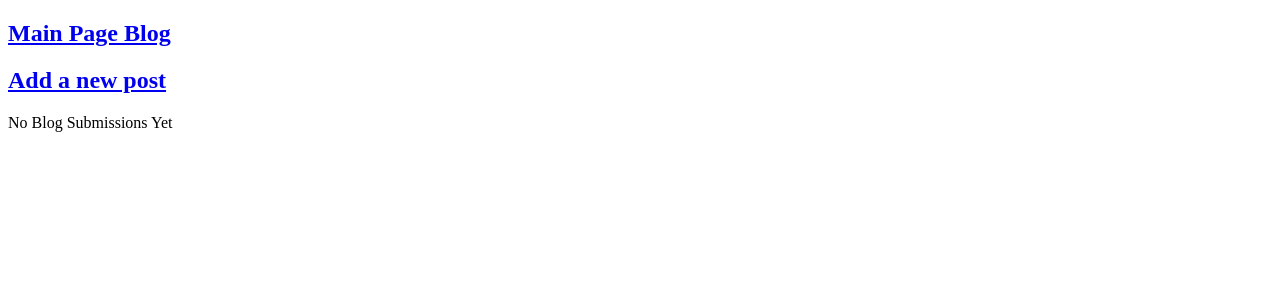
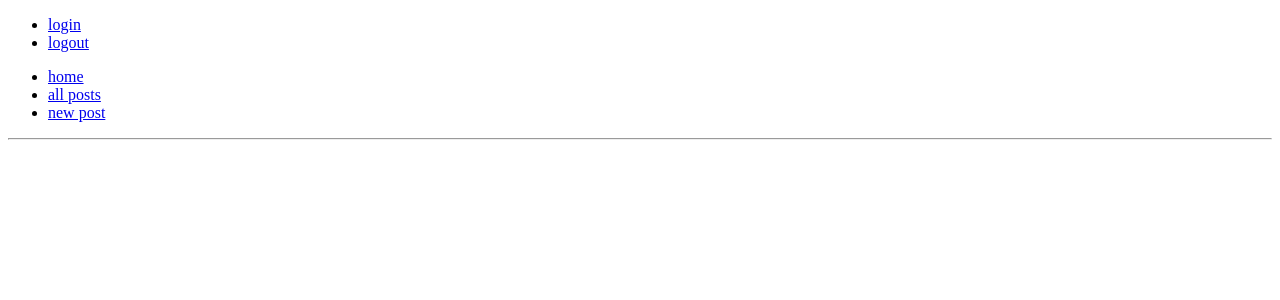
Before and after one commit to Dwonka27/blogz, a Flask app: page /blog?id=1 in a window 1280 px wide. Shown: the top 300 px of the page. Run offline with Flask 2, Linux system fonts and the light colour scheme; the visitor is signed in with stand-in values (Sample User, id 1); data comes from the database, SQL or seed files in the repository; data that the repository does not hold is empty.

Commit message:
MAde some solid progress

```diff
--- a/main.py
+++ b/main.py
@@ -73,16 +73,20 @@ def login():
 
 @app.route("/logout")
 def logout():
-    del session["email"]
+    del session["username"]
     return redirect("/")
 
 
 @app.route("/blog", methods=["POST", "GET"])
 def blog():
 
-    if request.method == "POST":
-        title = request.form["title"]
-        body = request.form["body"]
+    userid = request.args.get("id")
+
+    if userid:
+
+        allofit = User.query.get(userid)
+        owner = Blog.query.filter_by(owner=allofit).all()
+        return render_template("allofit.html", blogs=owner)
 
     blogs = Blog.query.all()
 
@@ -124,12 +128,13 @@ def post():
 
 # Working on adding a home page with all of the Usernames from the database displayed!
 
+
 @app.route("/", methods=["GET"])
 def index():
 
     users = User.query.all()
 
-    return render_template("home.html", title="Homepage", users = users)
+    return render_template("home.html", users = users)
     # Definitely almost finished home page
 
 
--- /dev/null
+++ b/templates/allofit.html
@@ -0,0 +1,13 @@
+{% extends "base.html" %}
+
+{% block content %}
+
+{% for blogpost in blogs %}
+<div>
+    <h2><a href="/post?p={{blogpost.id}}">{{blogpost.title}}</a></h2>
+    <p>{{blogpost.body}}</p>
+    <p>written by {{blogpost.owner.username}}</a></p>
+</div>
+{% endfor %}
+
+{% endblock %}
--- a/templates/base.html
+++ b/templates/base.html
@@ -8,7 +8,18 @@
         </style>
     </head>
     <body>
-
+            <nav>
+                    <ul id="user-account">
+                        <li><a href="/login">login</a></li>
+                        <li><a href="/logout">logout</a></li>
+                    </ul>
+                    <ul>
+                        <li><a href="/">home</a></li>
+                        <li><a href="/blog">all posts</a></li>
+                        <li><a href="/newpost">new post</a></li>
+                    </ul>
+                </nav>
+                <hr>
         {% block content %}
         {% endblock %}
 
--- a/templates/blog.html
+++ b/templates/blog.html
@@ -1,8 +1,7 @@
 {% extends "base.html" %}
 
 {% block content %}
-<h2><a href="/blog">Main Page Blog</a></h2>
-<h2><a href="/newpost">Add a new post</a></h2>
+
 {% if blogs|length == 0 %}
 <p>No Blog Submissions Yet</p>
 {% else %}
@@ -11,9 +10,9 @@
 {% for blog in blogs %}
 <div>
     <h2><a href="/post?p={{blog.id}}">{{blog.title}}</a></h2>
-
-    <h3>{{blog.body}}</h3>
-</div>
+    <p>{{blog.body}}</p>
+    <p>written by<a href="/blog?id={{name.id}}"> {{blog.owner.username}}</a></p>
+    </div>
 {% endfor %}
 
 
--- a/templates/home.html
+++ b/templates/home.html
@@ -9,8 +9,8 @@
 
             {% for name in users %}
             <!--  CREATE FULLBLOG ROUTE  -->
-            <a href="/fullblog?userid={{name.id}}"></a> <li>{{name.username}}
-            </li>
+            <a href="/blog?id={{name.id}}">
+                <li>{{name.username}}</li></a>
 
             {% endfor %}
         </ul>
--- a/templates/login.html
+++ b/templates/login.html
@@ -2,7 +2,7 @@
 
 {% block content %}
 <h1>Log in to Blogz!</h1>
-<p>If you don't have an account, you may <a href="/Signup">Sign up here!</a> for one</p>
+<p>If you don't have an account, you may <a href="/signup">Sign up here!</a> for one</p>
 <form action="/login" method="post">
     <table>
         <tr>
--- a/templates/newpost.html
+++ b/templates/newpost.html
@@ -1,8 +1,7 @@
 {% extends "base.html" %}
 
 {% block content %}
-<h2><a href="/blog">Main Page Blog</a></h2>
-<h2><a href="/newpost">Add a new post</a></h2>
+
 
 <form method='post'>
      <span class="error">{{error}}</span>
--- a/templates/post.html
+++ b/templates/post.html
@@ -1,11 +1,9 @@
 {% extends "base.html" %}
 
 {% block content %}
-<h2><a href="/blog">Main Page Blog</a></h2>
-<h2><a href="/newpost">Add a new post</a></h2>
+
 <div>
         <h2>{{solo.title}}</h2>
-
         <h3>{{solo.body}}</h3>
 </div>
 
--- a/templates/signup.html
+++ b/templates/signup.html
@@ -23,6 +23,6 @@
             </td>
         </tr>
     </table>
-    <input type="submit" value="SignUp">
+    <input type="submit" value="signUp">
 </form>
 {% endblock %}
```
